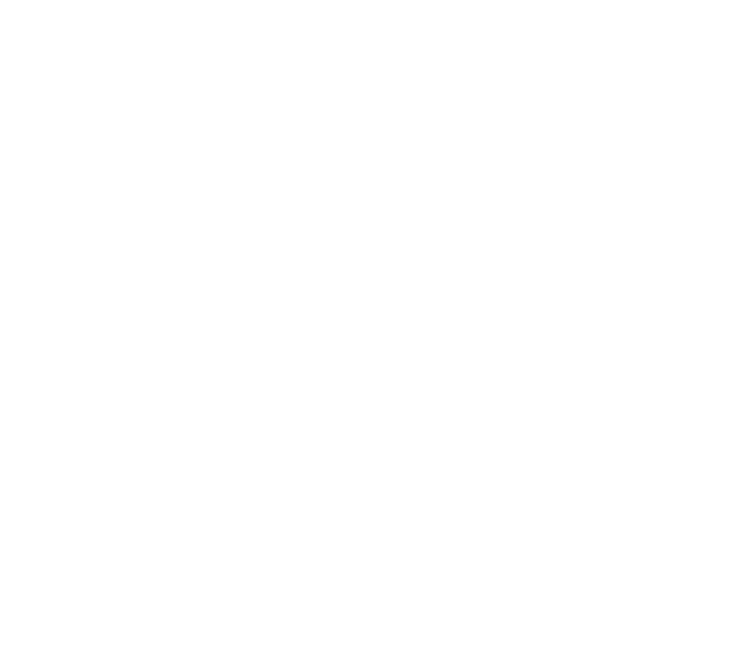
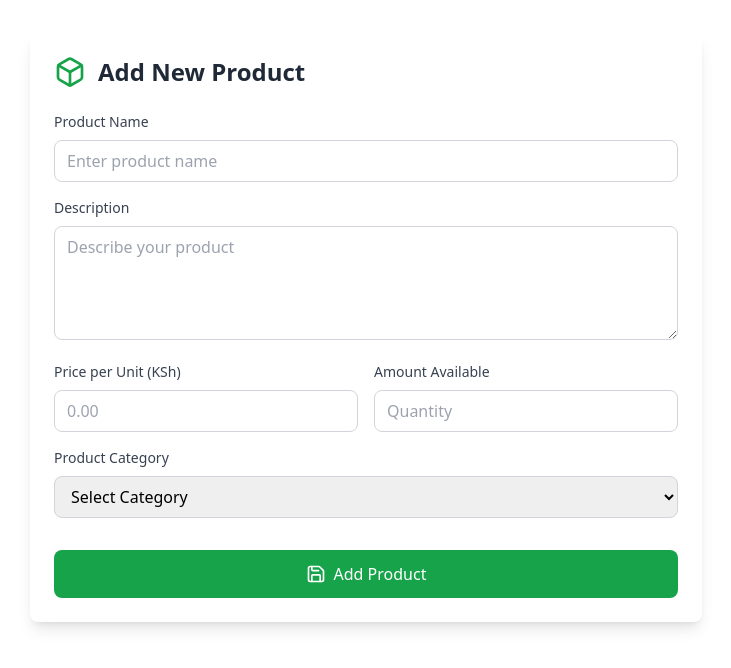
Before and after one commit to Murega14/agrilink_frontend, a React (Create React App) app: page /products/add in a window 1280 px wide. Before the commit this address had no page. Shown: the top 668 px of the page, without its empty margins (274-1005 px from the left). Built offline with nearby package versions, Linux system fonts and the light colour scheme.

Commit message:
added a navigation bar to the farmer dashboard

```diff
--- a/src/App.js
+++ b/src/App.js
@@ -8,6 +8,7 @@ import ForgotPassword from './components/authentication/ForgotPassword';
 import ResetPassword from './components/authentication/ResetPassword';
 import Dashboard from './components/FarmerUI/Dashboard'
 import Marketplace from './components/BuyerUI/Marketplace';
+import AddProduct from './components/FarmerUI/AddProduct';
 
 function App() {
   return (
@@ -23,6 +24,7 @@ function App() {
         <Route path='/resetpassword' element={<ResetPassword />} />
         <Route path='/dashboard' element={<Dashboard />} />
         <Route path='/marketplace' element={<Marketplace />} />
+        <Route path='/products/add' element={<AddProduct />} />
       </Routes>
       </Router>
     </>
--- /dev/null
+++ b/src/components/FarmerUI/AddProduct.jsx
@@ -0,0 +1,196 @@
+import React, { useState } from 'react';
+import axios from 'axios';
+import { useNavigate } from 'react-router-dom';
+import { Box, Upload, Save, AlertCircle } from 'lucide-react';
+
+const AddProduct = () => {
+  const navigate = useNavigate();
+  const [formData, setFormData] = useState({
+    name: '',
+    description: '',
+    price: '',
+    amount: '',
+    category: ''
+  });
+  const [error, setError] = useState('');
+  const [isLoading, setIsLoading] = useState(false);
+
+  // Categories for dropdown
+  const categories = [
+    'Vegetables',
+    'Fruits',
+    'Grains',
+    'Dairy',
+    'Herbs',
+    'Other'
+  ];
+
+  const handleChange = (e) => {
+    const { name, value } = e.target;
+    setFormData(prevState => ({
+      ...prevState,
+      [name]: value
+    }));
+  };
+
+  const handleSubmit = async (e) => {
+    e.preventDefault();
+    setError('');
+    setIsLoading(true);
+
+    // Validate form data
+    if (!formData.name || !formData.description || !formData.price || !formData.amount || !formData.category) {
+      setError('All fields are required');
+      setIsLoading(false);
+      return;
+    }
+
+    try {
+      const response = await axios.post('/products/add', {
+        name: formData.name,
+        description: formData.description,
+        price: parseFloat(formData.price),
+        amount: parseFloat(formData.amount),
+        category: formData.category
+      });
+
+      // Success notification or redirect
+      alert('Product added successfully!');
+      navigate('/products'); // Redirect to product list
+    } catch (err) {
+      setError(err.response?.data?.error || 'Failed to add product');
+    } finally {
+      setIsLoading(false);
+    }
+  };
+
+  return (
+    <div className="container mx-auto px-4 py-8">
+      <div className="max-w-2xl mx-auto bg-white shadow-lg rounded-lg p-6">
+        <div className="flex items-center mb-6">
+          <Box className="w-8 h-8 text-green-600 mr-3" />
+          <h1 className="text-2xl font-bold text-gray-800">Add New Product</h1>
+        </div>
+
+        {error && (
+          <div className="bg-red-50 border border-red-200 text-red-800 px-4 py-3 rounded-lg mb-4 flex items-center">
+            <AlertCircle className="w-6 h-6 mr-3 text-red-600" />
+            <p>{error}</p>
+          </div>
+        )}
+
+        <form onSubmit={handleSubmit} className="space-y-4">
+          <div>
+            <label htmlFor="name" className="block text-sm font-medium text-gray-700 mb-2">
+              Product Name
+            </label>
+            <input
+              type="text"
+              id="name"
+              name="name"
+              value={formData.name}
+              onChange={handleChange}
+              className="w-full px-3 py-2 border border-gray-300 rounded-lg focus:outline-none focus:ring-2 focus:ring-green-500"
+              placeholder="Enter product name"
+              required
+            />
+          </div>
+
+          <div>
+            <label htmlFor="description" className="block text-sm font-medium text-gray-700 mb-2">
+              Description
+            </label>
+            <textarea
+              id="description"
+              name="description"
+              value={formData.description}
+              onChange={handleChange}
+              rows="4"
+              className="w-full px-3 py-2 border border-gray-300 rounded-lg focus:outline-none focus:ring-2 focus:ring-green-500"
+              placeholder="Describe your product"
+              required
+            ></textarea>
+          </div>
+
+          <div className="grid grid-cols-2 gap-4">
+            <div>
+              <label htmlFor="price" className="block text-sm font-medium text-gray-700 mb-2">
+                Price per Unit (KSh)
+              </label>
+              <input
+                type="number"
+                id="price"
+                name="price"
+                value={formData.price}
+                onChange={handleChange}
+                min="0"
+                step="0.01"
+                className="w-full px-3 py-2 border border-gray-300 rounded-lg focus:outline-none focus:ring-2 focus:ring-green-500"
+                placeholder="0.00"
+                required
+              />
+            </div>
+
+            <div>
+              <label htmlFor="amount" className="block text-sm font-medium text-gray-700 mb-2">
+                Amount Available
+              </label>
+              <input
+                type="number"
+                id="amount"
+                name="amount"
+                value={formData.amount}
+                onChange={handleChange}
+                min="0"
+                className="w-full px-3 py-2 border border-gray-300 rounded-lg focus:outline-none focus:ring-2 focus:ring-green-500"
+                placeholder="Quantity"
+                required
+              />
+            </div>
+          </div>
+
+          <div>
+            <label htmlFor="category" className="block text-sm font-medium text-gray-700 mb-2">
+              Product Category
+            </label>
+            <select
+              id="category"
+              name="category"
+              value={formData.category}
+              onChange={handleChange}
+              className="w-full px-3 py-2 border border-gray-300 rounded-lg focus:outline-none focus:ring-2 focus:ring-green-500"
+              required
+            >
+              <option value="">Select Category</option>
+              {categories.map((cat) => (
+                <option key={cat} value={cat}>{cat}</option>
+              ))}
+            </select>
+          </div>
+
+          <div className="pt-4">
+            <button
+              type="submit"
+              disabled={isLoading}
+              className="w-full flex items-center justify-center bg-green-600 text-white py-3 rounded-lg hover:bg-green-700 transition-colors disabled:opacity-50"
+            >
+              {isLoading ? (
+                <>
+                  <span className="mr-2">Saving...</span>
+                  <Save className="w-5 h-5 animate-spin" />
+                </>
+              ) : (
+                <>
+                  <Save className="w-5 h-5 mr-2" />
+                  Add Product
+                </>
+              )}
+            </button>
+          </div>
+        </form>
+      </div>
+    </div>
+  );
+};
+
+export default AddProduct;
--- a/src/components/FarmerUI/Dashboard.jsx
+++ b/src/components/FarmerUI/Dashboard.jsx
@@ -1,8 +1,81 @@
-import React from "react";
+import React, { useState } from "react";
+import {
+  LayoutDashboard,
+  ShoppingCart,
+  CreditCard,
+  Box,
+  Mail,
+  Scale,
+  Menu,
+  X
+} from "lucide-react";
 
 const Dashboard = () => {
+  const [isSidebarOpen, setIsSidebarOpen] = useState(false);
+
+  const navItems = [
+    { icon: LayoutDashboard, label: "Analytics", href: "/analytics" },
+    { icon: ShoppingCart, label: "Orders", href: "/orders" },
+    { icon: CreditCard, label: "Payments", href: "/payments" },
+    { icon: Box, label: "Products", href: "/products" },
+    { icon: Mail, label: "Newsletter", href: "/newsletter" },
+    { icon: Scale, label: "Laws Explainer", href: "/laws" }
+  ];
+
+  const toggleSidebar = () => {
+    setIsSidebarOpen(!isSidebarOpen);
+  };
+
   return (
-    <div className="bg-slate-50 p-6 min-h-screen">
+    <div className="flex">
+      {/* Mobile & Tablet Hamburger Button */}
+      <button
+        onClick={toggleSidebar}
+        className="fixed top-4 left-4 z-50 md:hidden bg-green-600 text-white p-2 rounded-lg"
+      >
+        {isSidebarOpen ? <X /> : <Menu />}
+      </button>
+
+      {/* Sidebar Navigation */}
+      <div className={`
+        fixed inset-y-0 left-0 z-40 w-64 bg-white shadow-lg transition-transform duration-300
+        md:relative md:translate-x-0
+        ${isSidebarOpen ? 'translate-x-0' : '-translate-x-full'}
+      `}>
+        <div className="p-4 border-b">
+          <h1 className="text-2xl font-bold text-green-600">AgriLink</h1>
+        </div>
+        <nav className="p-4">
+          <ul className="space-y-2">
+            {navItems.map((item, index) => (
+              <li key={index}>
+                <a
+                  href={item.href}
+                  className="flex items-center p-2 hover:bg-green-50 rounded-lg transition-colors group"
+                >
+                  <item.icon
+                    className="w-5 h-5 mr-3 text-green-600 group-hover:text-green-700"
+                  />
+                  <span className="text-gray-700 group-hover:text-green-700">
+                    {item.label}
+                  </span>
+                </a>
+              </li>
+            ))}
+          </ul>
+        </nav>
+      </div>
+
+      {/* Main Content Area */}
+      <div className="flex-1 bg-slate-50 p-6 min-h-screen">
+        {isSidebarOpen && (
+          <div
+            onClick={toggleSidebar}
+            className="fixed inset-0 bg-black opacity-50 z-30 md:hidden"
+          />
+        )}
+
+        {/* Existing Dashboard Content */}
         {/* Add Product Button */}
         <div className="flex justify-end mb-6">
           <button className="flex items-center gap-2 bg-green-600 text-white px-4 py-2 rounded-lg hover:bg-green-700 transition-colors">
@@ -16,11 +89,11 @@ const Dashboard = () => {
             >
               <path d="M12 4v16m8-8H4"></path>
             </svg>
-          Add New Product
+            <a href="/products/add">Add New Product</a>
           </button>
         </div>
 
-      {/* Main Stats */}
+        {/* Remaining existing dashboard content from the original file */}
         <div className="grid grid-cols-1 md:grid-cols-4 gap-4 mb-6">
           {/* Products Sold */}
           <div className="bg-white rounded-lg p-4 shadow">
@@ -47,7 +120,6 @@ const Dashboard = () => {
             </div>
           </div>
 
-        {/* Total Revenue */}
           <div className="bg-white rounded-lg p-4 shadow">
           <div className="flex items-center justify-between">
             <div>
@@ -169,6 +241,7 @@ const Dashboard = () => {
         </div>
         </div>
       </div>
+    </div>
   );
 };
 
```
Lines whose indentation alone changed are shown as unchanged.
